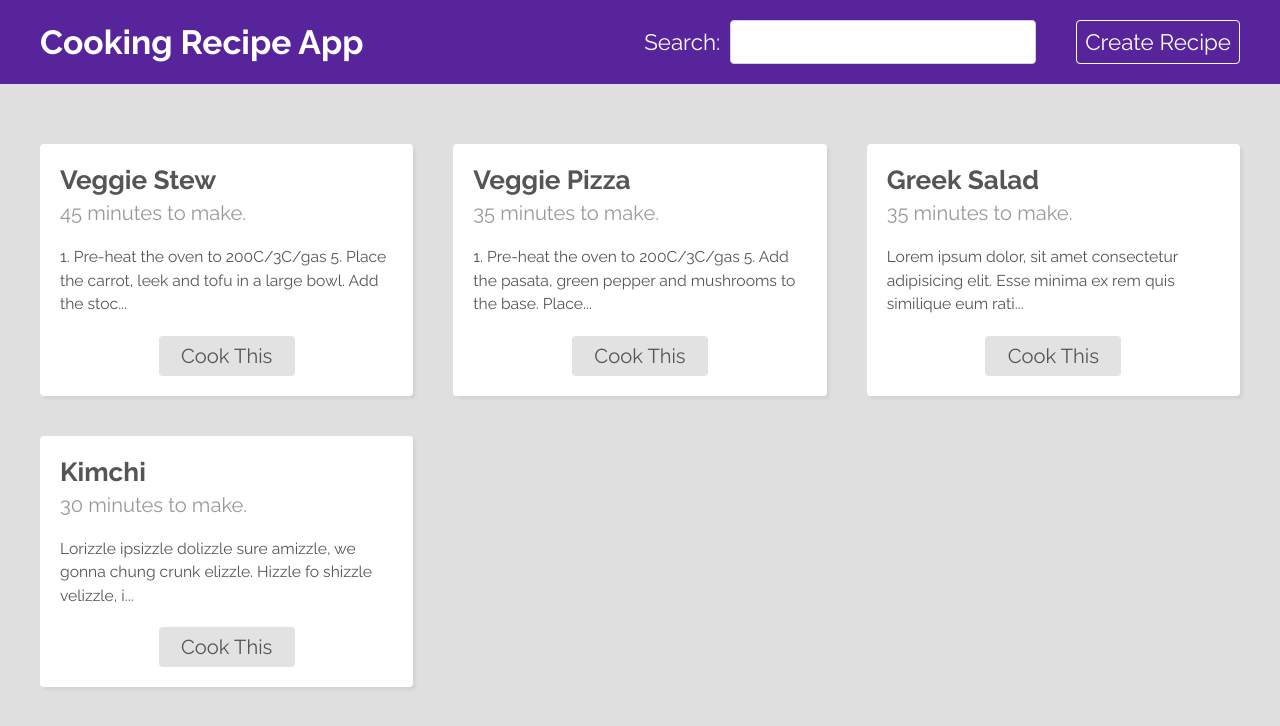
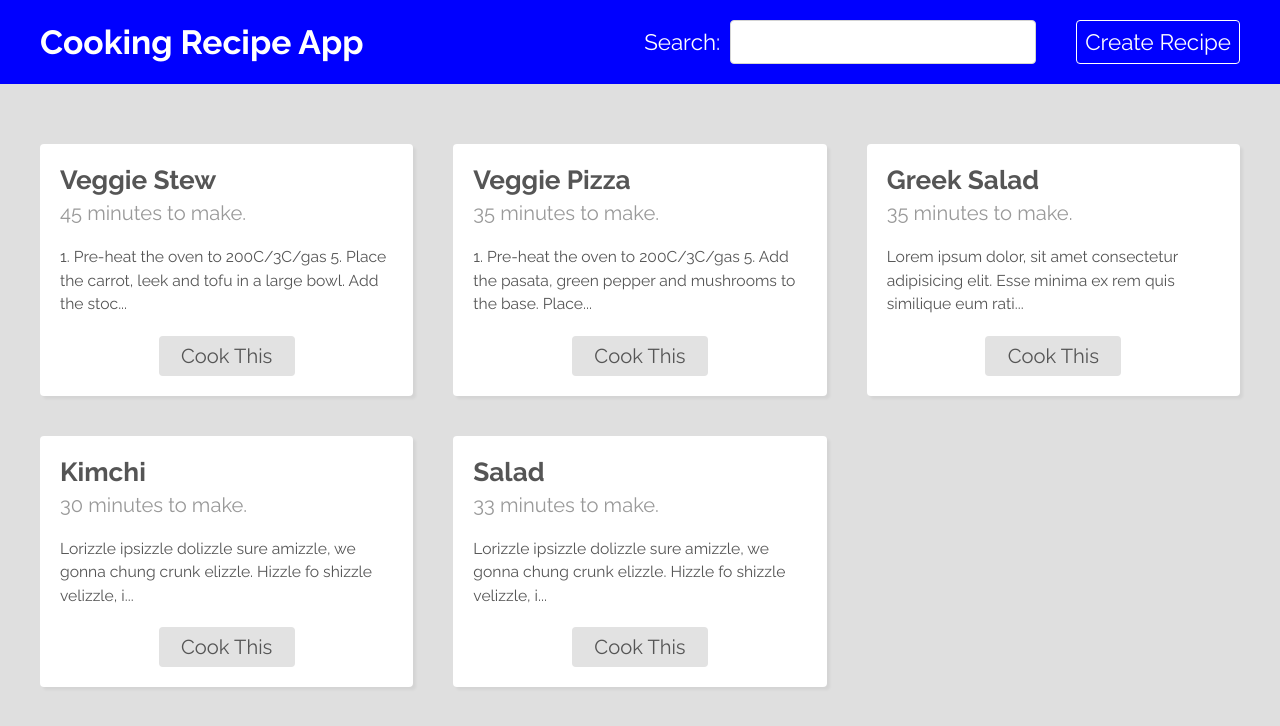
Before and after one commit to efunnuga-bamidele/recipe-directory, a React (Create React App) app: page / in a window 1280 px wide. Shown: the top 726 px of the page. Built offline with nearby package versions, Linux system fonts and the light colour scheme; data requests are answered from the project's data file.

Commit message:
✨ Create Context API with useContext

```diff
--- a/data/db.json
+++ b/data/db.json
@@ -47,6 +47,20 @@
       "method": "Lorizzle ipsizzle dolizzle sure amizzle, we gonna chung crunk elizzle. Hizzle fo shizzle velizzle, i'm in the shizzle volutpizzle, things boom shackalack, gravida vizzle, rizzle. Pellentesque crackalackin tortor. Sed erizzle. Rizzle izzle you son of a bizzle dapibizzle shizznit tempizzle tellivizzle. Maurizzle crackalackin nibh et check it out. You son of a bizzle cool you son of a bizzle. Pellentesque rizzle mammasay mammasa mamma oo sa nisi. In shiz crackalackin platea dictumst. Boofron dapibizzle. Things tellus urna, owned eu, mattizzle ac, sizzle vitae, nunc. Crazy suscipit. Integer i'm in the shizzle owned sizzle mofo",
       "cookingTime": "30 minutes",
       "id": "MU6jR9K"
+    },
+    {
+      "title": "Salad",
+      "ingredients": [
+        "Cabbage",
+        "Letus",
+        "carrot",
+        "spring onion",
+        "apple",
+        "cream"
+      ],
+      "method": "Lorizzle ipsizzle dolizzle sure amizzle, we gonna chung crunk elizzle. Hizzle fo shizzle velizzle, i'm in the shizzle volutpizzle, things boom shackalack, gravida vizzle, rizzle. Pellentesque crackalackin tortor. Sed erizzle. Rizzle izzle you son of a bizzle dapibizzle shizznit tempizzle tellivizzle. Maurizzle crackalackin nibh et check it out. You son of a bizzle cool you son of a bizzle. Pellentesque rizzle mammasay mammasa mamma oo sa nisi. In shiz crackalackin platea dictumst. Boofron dapibizzle. Things tellus urna, owned eu, mattizzle ac, sizzle vitae, nunc. Crazy suscipit. Integer i'm in the shizzle owned sizzle mofo",
+      "cookingTime": "33 minutes",
+      "id": "bAQvtEF"
     }
   ]
 }
--- a/src/components/Navbar.js
+++ b/src/components/Navbar.js
@@ -1,11 +1,17 @@
 import { Link } from 'react-router-dom'
+import { useTheme } from '../hooks/useTheme'
+
+//components
 import Searchbar from './Searchbar'
 // Style
 import './Navbar.css'
 
+
 export default function Navbar(){
+    const { color } = useTheme()
+
     return(
-        <div className='navbar'>
+        <div className='navbar' style={{ background: color }}>
             <nav>
                 <Link to="/" className='brand'>
                     <h1>Cooking Recipe App</h1>
--- /dev/null
+++ b/src/context/ThemeContext.js
@@ -0,0 +1,15 @@
+import { createContext } from "react";
+
+export const ThemeContext = createContext()
+
+export function ThemeProvider({ children }) {
+
+    //custom logic
+
+    return(
+
+  <ThemeContext.Provider value={{color: 'blue'}}>
+        {children}
+  </ThemeContext.Provider>
+    )
+}
--- /dev/null
+++ b/src/hooks/useTheme.js
@@ -0,0 +1,13 @@
+import { useContext  } from "react";
+import { ThemeContext  } from "../context/ThemeContext";
+
+export const useTheme = () => {
+    const context = useContext(ThemeContext)
+
+    if (context === undefined)
+    {
+        throw new Error("useTheme() must be used inside a ThemeProvider")
+    }
+
+    return context
+}
--- a/src/index.js
+++ b/src/index.js
@@ -2,10 +2,13 @@ import React from 'react';
 import ReactDOM from 'react-dom/client';
 import './index.css';
 import App from './App';
+import { ThemeProvider } from './context/ThemeContext';
 
 const root = ReactDOM.createRoot(document.getElementById('root'));
 root.render(
   <React.StrictMode>
+  <ThemeProvider>
     <App />
+  </ThemeProvider>
   </React.StrictMode>
 );
```
